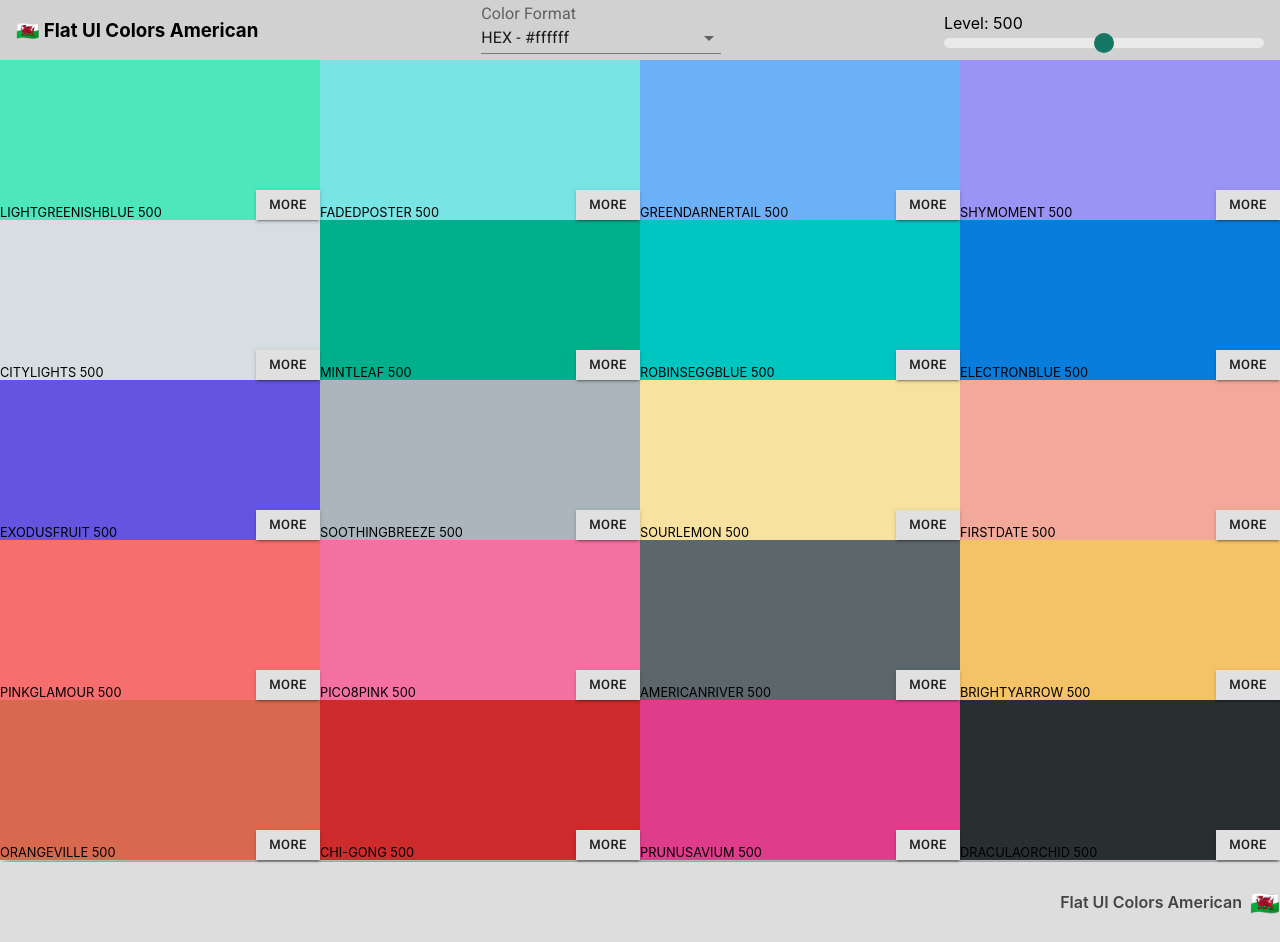
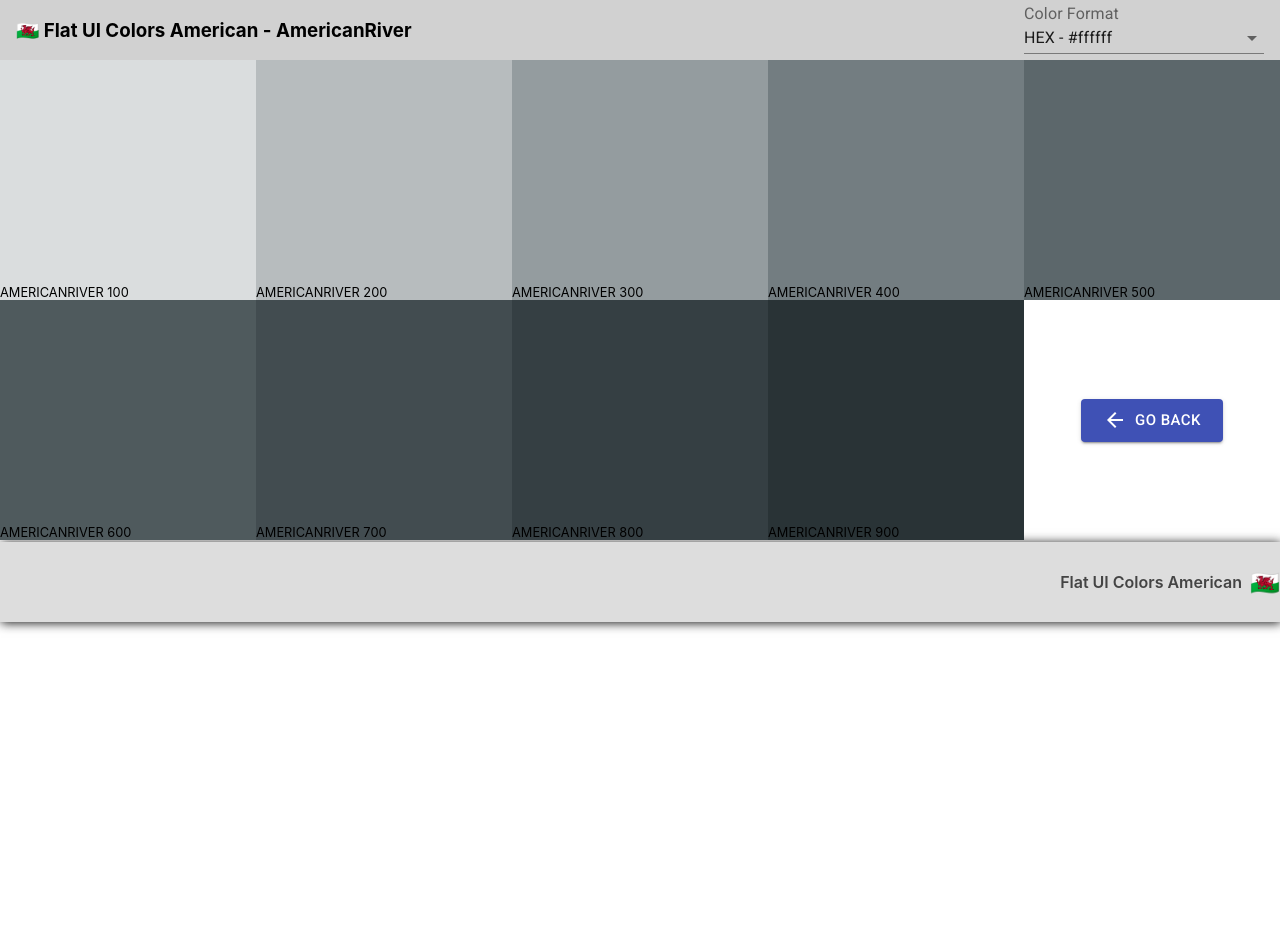
Before and after one commit to ahmady016/color-palettes, a React (Create React App) app: page /palette/flat-ui-colors-american/americanriver in a window 1280 px wide. After the commit the page ends 800 px from the top, so only its background shows below. Built offline with nearby package versions, Linux system fonts and the light colour scheme.

Commit message:
display oneColor Palette case

```diff
--- a/src/App.js
+++ b/src/App.js
@@ -4,15 +4,19 @@ import { BrowserRouter, Switch, Route, Redirect } from 'react-router-dom'
 import PaletteList from './palettes/PaletteList'
 import Palette from './palettes/Palette'
 
-import { getPaletteList, getPalette } from './helpers/seedPalettes'
+import { getPaletteList, getPaletteColors, getPaletteColor } from './helpers/seedPalettes'
 
 function App () {
   return (
     <div className='container'>
       <BrowserRouter>
         <Switch>
-          <Route path='/palette-list' render={() => <PaletteList palettes={getPaletteList()} />} />
-          <Route path='/palette/:id' render={props => <Palette history={props.history} {...getPalette(props.match.params.id, true)} />} />
+          <Route path='/palette-list'
+            render={props => <PaletteList {...props} palettes={getPaletteList()} />} />
+          <Route path='/palette/:id/:colorId'
+            render={props => <Palette {...props} {...getPaletteColor(props.match.params.id, props.match.params.colorId)} />} />
+          <Route path='/palette/:id'
+            render={props => <Palette {...props} {...getPaletteColors(props.match.params.id, true)} />} />
           <Redirect to='/palette-list' />
         </Switch>
       </BrowserRouter>
--- a/src/helpers/colorLevels.js
+++ b/src/helpers/colorLevels.js
@@ -21,6 +21,22 @@ function getScale (hexColor, colorsCount) {
     .reverse()
 }
 
+function getColorInfo(colorName, colorHex, index) {
+  return {
+    id: colorName.toLowerCase().replace(/ /g, '-'),
+    name: `${colorName} ${levels[index]}`,
+    hex: colorHex,
+    rgb: chroma(colorHex).css(),
+    rgba: chroma(colorHex).css().replace('rgb', 'rgba').replace(')',',1.0)')
+  }
+}
+
+export const getColorLevels = (colorName, hexColor) => {
+  return getScale(hexColor, levels.length)
+          .map((scale, i) => getColorInfo(colorName, scale, i))
+          .slice(1)
+}
+
 export default function getColorsLevels (baseColors) {
   let colors = {}
 
@@ -29,15 +45,7 @@ export default function getColorsLevels (baseColors) {
 
   for (const color of baseColors) {
     newScale = getScale(color.color, levels.length)
-    newScale.forEach( (scale, i) => {
-      colors[levels[i]].push({
-        id: color.name.toLowerCase().replace(/ /g, '-'),
-        name: `${color.name} ${levels[i]}`,
-        hex: scale,
-        rgb: chroma(scale).css(),
-        rgba: chroma(scale).css().replace('rgb', 'rgba').replace(')',',1.0)')
-      })
-    })
+    newScale.forEach( (scale, i) => colors[levels[i]].push(getColorInfo(color.name, scale, i)) )
   }
 
   return colors
--- a/src/helpers/seedPalettes.js
+++ b/src/helpers/seedPalettes.js
@@ -1,4 +1,4 @@
-import getColorsLevels from './colorLevels'
+import getColorsLevels, { getColorLevels } from './colorLevels'
 
 export const seedPalettes = {
   "material-ui-colors": {
@@ -236,10 +236,19 @@ export const seedPalettes = {
   }
 }
 
-export const getPalette = (paletteId = 'flat-ui-colors-indian', genColors = false) => ({
+export const getPaletteColors = (paletteId = 'flat-ui-colors-indian', genLevels = false) => ({
   ...seedPalettes[paletteId],
   id: paletteId,
-  colors: genColors ? getColorsLevels(seedPalettes[paletteId].colors) : seedPalettes[paletteId].colors
+  colors: genLevels ? getColorsLevels(seedPalettes[paletteId].colors) : seedPalettes[paletteId].colors
 })
 
-export const getPaletteList = () => Object.keys(seedPalettes).map(key => getPalette(key))
+export const getPaletteList = () => Object.keys(seedPalettes).map(key => getPaletteColors(key))
+
+export const getPaletteColor = (paletteId = 'flat-ui-colors-indian', colorId = 'orchidorange') => {
+  let colorInfo = seedPalettes[paletteId].colors.find(color => color.name.toLowerCase().replace(/ /g, '-') === colorId)
+  return {
+    ...seedPalettes[paletteId],
+    id: paletteId,
+    colors: (colorInfo) ? getColorLevels(colorInfo.name, colorInfo.color) : []
+  }
+}
--- a/src/index.css
+++ b/src/index.css
@@ -1,4 +1,5 @@
 @import url('https://fonts.googleapis.com/css?family=Roboto:400,500,500i,700&display=swap');
+@import url('https://fonts.googleapis.com/icon?family=Material+Icons');
 
 body {
   margin: 0;
@@ -247,6 +248,9 @@ code {
 .ml-3 {
   margin-left: 3rem;
 }
+.mr-05 {
+  margin-right: 0.5rem;
+}
 .mr-1 {
   margin-right: 1rem;
 }
--- a/src/palettes/Palette.js
+++ b/src/palettes/Palette.js
@@ -1,4 +1,5 @@
 import React from 'react'
+import { Link } from 'react-router-dom'
 
 import { CopyToClipboard } from 'react-copy-to-clipboard'
 import styled from 'styled-components'
@@ -10,6 +11,7 @@ import InputLabel from '@material-ui/core/InputLabel'
 import Snackbar from '@material-ui/core/Snackbar'
 import IconButton from '@material-ui/core/IconButton'
 import CloseIcon from '@material-ui/icons/Close'
+import Icon from '@material-ui/core/Icon'
 
 import colorFormats from '../helpers/colorFormats'
 
@@ -34,15 +36,15 @@ const ColorFormatSelect = styled(Select)`
 `
 const ColorBoxInnerWrapper = styled.div`
   position: absolute;
-  z-index: 1;
   width: 100%;
-  height: 100%;
   display: flex;
   font-size: 0.8rem;
 `
 const ColorBoxContent = styled(ColorBoxInnerWrapper)`
   justify-content: space-between;
-  align-items: flex-end;
+  align-items: center;
+  z-index: 2;
+  bottom: 0;
 `
 const ColorName = styled.div`
   text-transform: uppercase;
@@ -51,17 +53,18 @@ const ButtonMore = styled(Button)`
   border-radius: 0 !important;
 `
 const ColorBoxCopyWrapper = styled(ColorBoxInnerWrapper)`
+  height: 100%;
   flex-basis: 40%;
   justify-content: center;
   align-items: center;
   opacity: 0;
+  z-index: 1;
 `
 const ColorBoxWrapper = styled.div`
   position: relative;
-  cursor: pointer;
-  background-color: ${({ color }) => color};
-  flex-basis: 25%;
-  height: 10rem;
+  background-color: ${ ({ color }) => color };
+  flex-basis: ${ ({ isOneColor }) => isOneColor ? '20%' : '25%' };
+  height: ${ ({ isOneColor }) => isOneColor ? '15rem' : '10rem' };
   &:hover ${ColorBoxCopyWrapper} {
     opacity: 1;
     transition: opacity 0.5s ease-out;
@@ -133,10 +136,10 @@ const PaletteFooter = styled.footer`
 `
 //#endregion
 
-function PaletteHeader ({ paletteName, paletteEmoji, level, setLevel, colorFormat, setColorFormat }) {
+function PaletteHeader ({ paletteName, paletteEmoji, level, setLevel, colorFormat, setColorFormat, colorName }) {
   return (
     <PaletteHeaderWrapper className='flex-between px-1'>
-      <h3>{paletteEmoji} {paletteName}</h3>
+      <h3>{paletteEmoji} {paletteName} - {colorName}</h3>
       <div>
         <InputLabel htmlFor='color-format'>Color Format</InputLabel>
         <ColorFormatSelect
@@ -152,6 +155,7 @@ function PaletteHeader ({ paletteName, paletteEmoji, level, setLevel, colorForma
           ))}
         </ColorFormatSelect>
       </div>
+      { !colorName &&
         <div>
           <span>Level: {level}</span>
           <Slider
@@ -162,11 +166,12 @@ function PaletteHeader ({ paletteName, paletteEmoji, level, setLevel, colorForma
             onAfterChange={setLevel}
           />
         </div>
+      }
     </PaletteHeaderWrapper>
   )
 }
 
-function ColorBox ({ name, color }) {
+function ColorBox ({ paletteId, colorId, name, color, isOneColor }) {
   const [copied, setCopied] = React.useState(false)
   const doCopy = React.useCallback( () => {
     setCopied(true)
@@ -174,10 +179,14 @@ function ColorBox ({ name, color }) {
   }, [])
 
   return (
-    <ColorBoxWrapper color={color}>
+    <ColorBoxWrapper color={color} isOneColor={isOneColor}>
       <ColorBoxContent>
         <ColorName>{name}</ColorName>
-        <ButtonMore size='small' variant='contained'>MORE</ButtonMore>
+        { !isOneColor &&
+          <ButtonMore size='small' variant='contained'>
+            <Link className='default-link' to={`/palette/${paletteId}/${colorId}`}>MORE</Link>
+          </ButtonMore>
+        }
       </ColorBoxContent>
       <ColorBoxCopyWrapper>
         <CopyToClipboard text={color} onCopy={doCopy}>
@@ -193,7 +202,9 @@ function ColorBox ({ name, color }) {
   )
 }
 
-function Palette ({ name, emoji, colors }) {
+function Palette ({ id, name, emoji, colors, history }) {
+  console.log("TCL: Palette -> colors", colors)
+  const isOneColor = Array.isArray(colors)
   const [currentLevel, setCurrentLevel] = React.useState(500)
   const [colorFormat, setColorFormat] = React.useState('hex')
   const [snackbarOpened, setSnackbarOpened] = React.useState(false)
@@ -219,13 +230,29 @@ function Palette ({ name, emoji, colors }) {
           setLevel={setCurrentLevel}
           colorFormat={colorFormat}
           setColorFormat={handleColorFormatChange}
+          colorName={isOneColor ? colors[0].name.split(' ')[0] : ''}
         />
         {/* palette color boxes */}
-        <PaletteColors className='palette-colors'>
-          {colors[currentLevel].map(color => (
-            <ColorBox key={color.name} name={color.name} color={color[colorFormat]} />
-          ))}
+        {isOneColor
+          ? <PaletteColors className='palette-colors'>
+              {[
+                ...colors.map(color =>
+                  <ColorBox key={color.name} isOneColor={isOneColor} paletteId={id} colorId={color.id} name={color.name} color={color[colorFormat]} />
+                ),
+                <ColorBoxWrapper className='flex-center' key='go-back' isOneColor={isOneColor}>
+                  <Button size='large' color='primary' variant='contained' onClick={e => history.goBack()}>
+                    <Icon className='mr-05'>arrow_back</Icon>
+                    <span>GO BACK</span>
+                  </Button>
+                </ColorBoxWrapper>
+              ]}
             </PaletteColors>
+          : <PaletteColors className='palette-colors'>
+              {colors[currentLevel].map(color =>
+                <ColorBox key={color.name} isOneColor={isOneColor} paletteId={id} colorId={color.id} name={color.name} color={color[colorFormat]} />
+              )}
+            </PaletteColors>
+        }
         {/* palette footer */}
         <PaletteFooter className='palette-footer'>
           <span>{name}</span>
```
Also changed, not shown: src/palettes/PaletteList.js (+6 -2 lines). Lines whose indentation alone changed are shown as unchanged.
